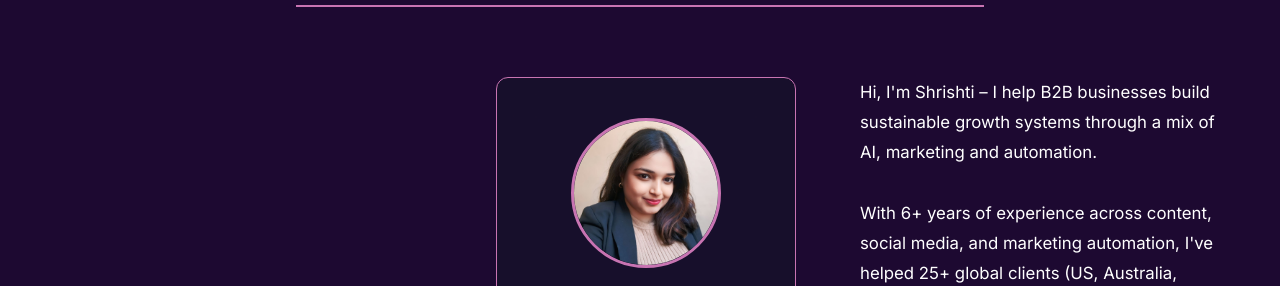
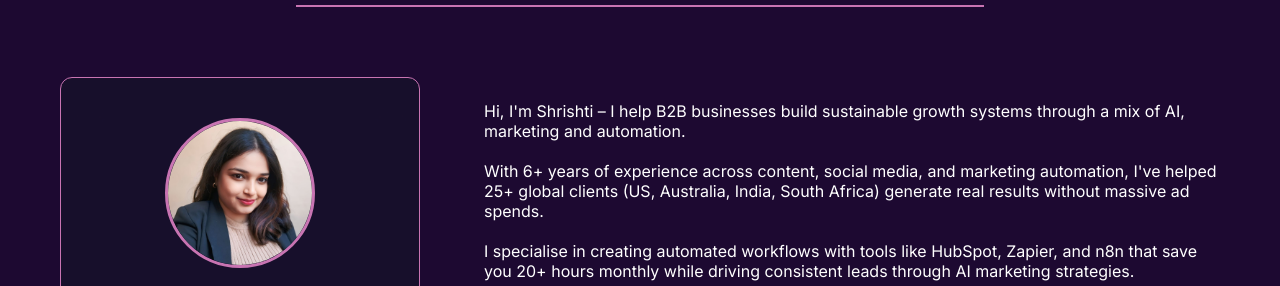
Before and after one commit to shrishtisnagar/the-s-curve, a plain HTML site: page index.html in a window 1280 px wide. Shown: the part 944-1230 px from the top of the page. Drawn offline with Linux system fonts and the light colour scheme.

Commit message:
Update index.html

```diff
--- a/index.html
+++ b/index.html
@@ -500,31 +500,16 @@
 
         .about-content {
     display: grid;
-    grid-template-columns: 1fr 360px; /* Left: flexible text | Right: fixed-width card */
+    grid-template-columns: 360px 1fr; /* Fixed left | Flexible right */
     gap: 4rem;
-    align-items: start; /* Align top, not center — avoids awkward vertical centering */
+    align-items: start;
 }
 
-/* Ensure founder card doesn't stretch and stays aligned to the right edge */
 .founder-card {
     width: 100%;
     max-width: 360px;
-    margin-left: auto; /* Push to right within its column */
-    align-self: start; /* Prevent vertical stretching */
-}
-
-.founder-card {
-    max-width: 300px;
-    margin-left: auto;
-}
-
-        .about-text {
-            font-size: 1.05rem;
-            line-height: 1.8;
-            color: var(--text-primary);
-        }
-
-        .founder-card {
+    margin: 0; /* Remove auto margin that was pushing it right */
+    align-self: start;
     background: rgba(20, 20, 40, 0.6);
     border: 1px solid var(--accent-primary);
     backdrop-filter: blur(20px);
@@ -538,6 +523,13 @@
 .founder-card:hover {
     transform: translateY(-5px);
     box-shadow: 0 0 30px var(--subtle-glow);
+}
+
+/* Optional: Add vertical rhythm if needed */
+@media (min-width: 769px) {
+    .about-text {
+        padding-top: 1.5rem; /* Align top of text with top of card content */
+    }
 }
 
         /* ✅ Updated Founder Image Style */
```
Lines whose indentation alone changed are shown as unchanged.
